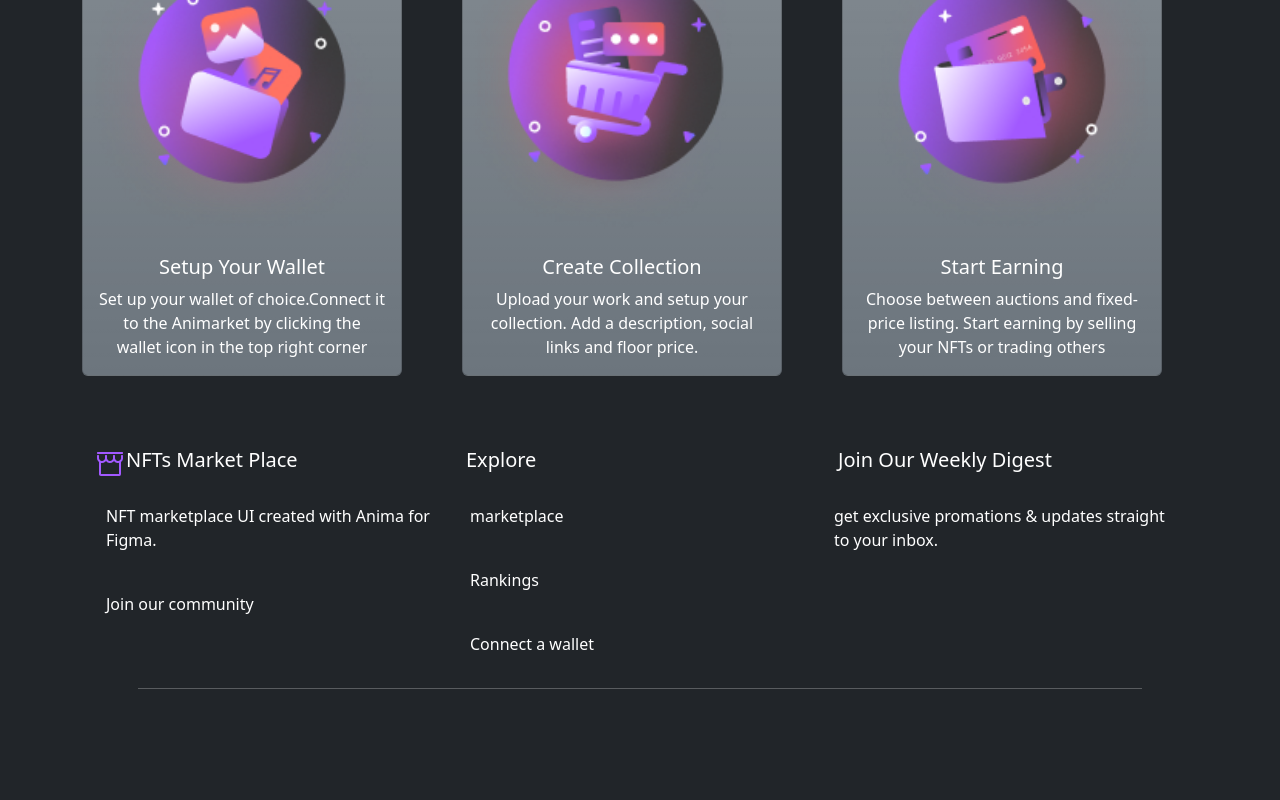
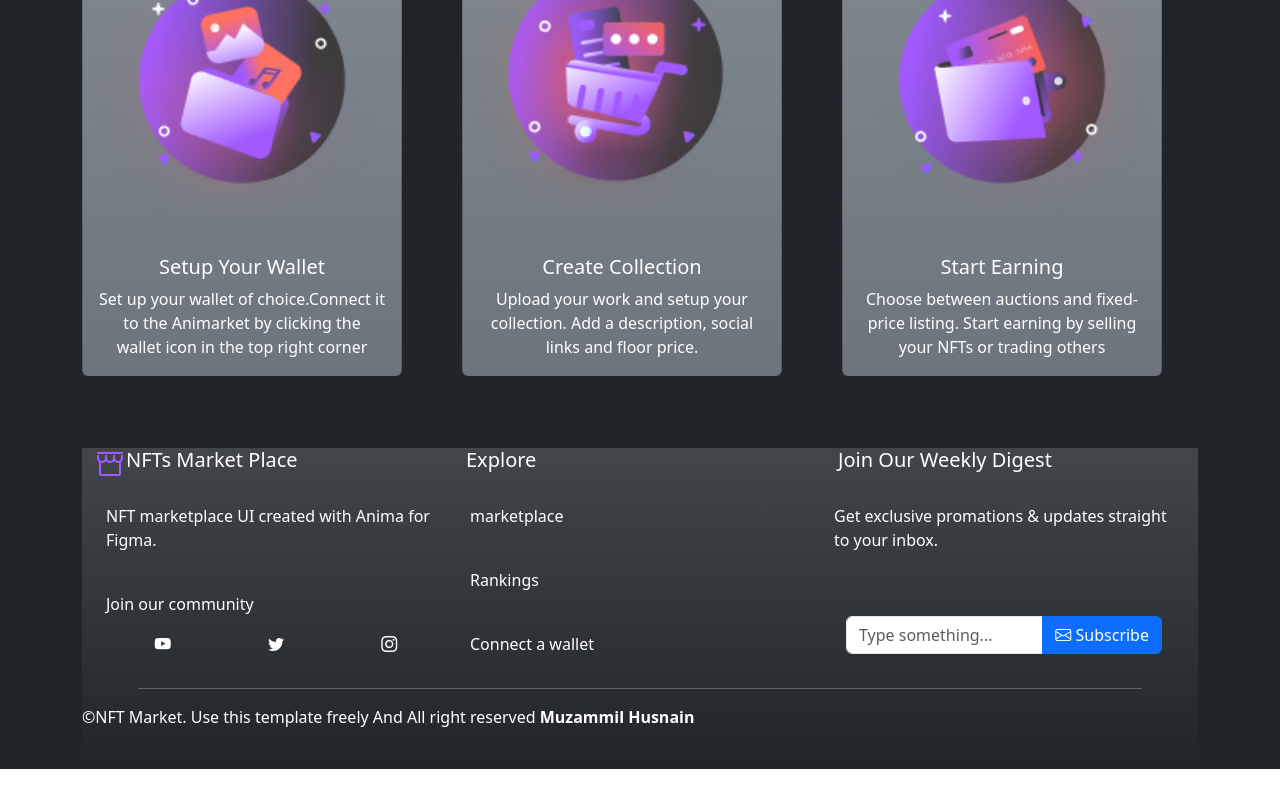
Before and after one commit to muzammilpro/NFT_Landing_Page_in_React.js, a React (Create React App) app: page / in a window 1280 px wide. Shown: the part 3229-4029 px from the top of the page. After the commit the page ends 3998 px from the top, so only its background shows below. Built offline with nearby package versions, Linux system fonts and the light colour scheme.

Commit message:
Do SOme Changes

```diff
--- a/src/Components/Footer/Footer.js
+++ b/src/Components/Footer/Footer.js
@@ -3,7 +3,7 @@ import LogoImg from '../../Images/Storefront.png'
 export default function Footer() {
     return (
         <div className='container'>
-            <footer>
+            <footer className=' bg-gradient '>
                 <div className="container text-white">
                     <div class="row">
                         <div class="col">
@@ -27,6 +27,11 @@ export default function Footer() {
                             <div className="col">
                                 <p>NFT marketplace UI created with Anima for Figma.</p> <br />
                                 <p>Join our community</p>
+                                <div className='d-flex justify-content-around'>
+                                <i class="bi bi-youtube"></i>
+                                <i class="bi bi-twitter"></i>
+                                <i class="bi bi-instagram"></i>
+                                </div>
                             </div>
                             <div className="col">
                                 <p>marketplace</p> <br />
@@ -34,14 +39,23 @@ export default function Footer() {
                                 <p>Connect a wallet</p>
                             </div>
                             <div className="col">
-                            <p>get exclusive promations & updates straight to your inbox.</p>
+                                <p>Get exclusive promations & updates straight to your inbox.</p> <br />
+                                <div className="container mt-4">
+                                    <div className="input-group">
+
+                                        <input type="text" className="form-control" placeholder="Type something..." />
+                                        <button className="btn btn-primary"><i class="bi bi-envelope"> </i>Subscribe</button>
                                     </div>
                                 </div>
                             </div>
                         </div>
-            <center><hr  style={{color: "white" , height: "3rem" , width:"90%"}} /></center>
-            <br/> <br/>
+                    </div>
+                </div>
 
+                <center><hr style={{ color: "white", width: "90%" }} /></center>
+
+                <p className='text-white'>&copy;NFT Market. Use this template freely And All right reserved <b> Muzammil Husnain</b> </p>
+                <br />
             </footer>
         </div>
     )
```
Lines whose indentation alone changed are shown as unchanged.
